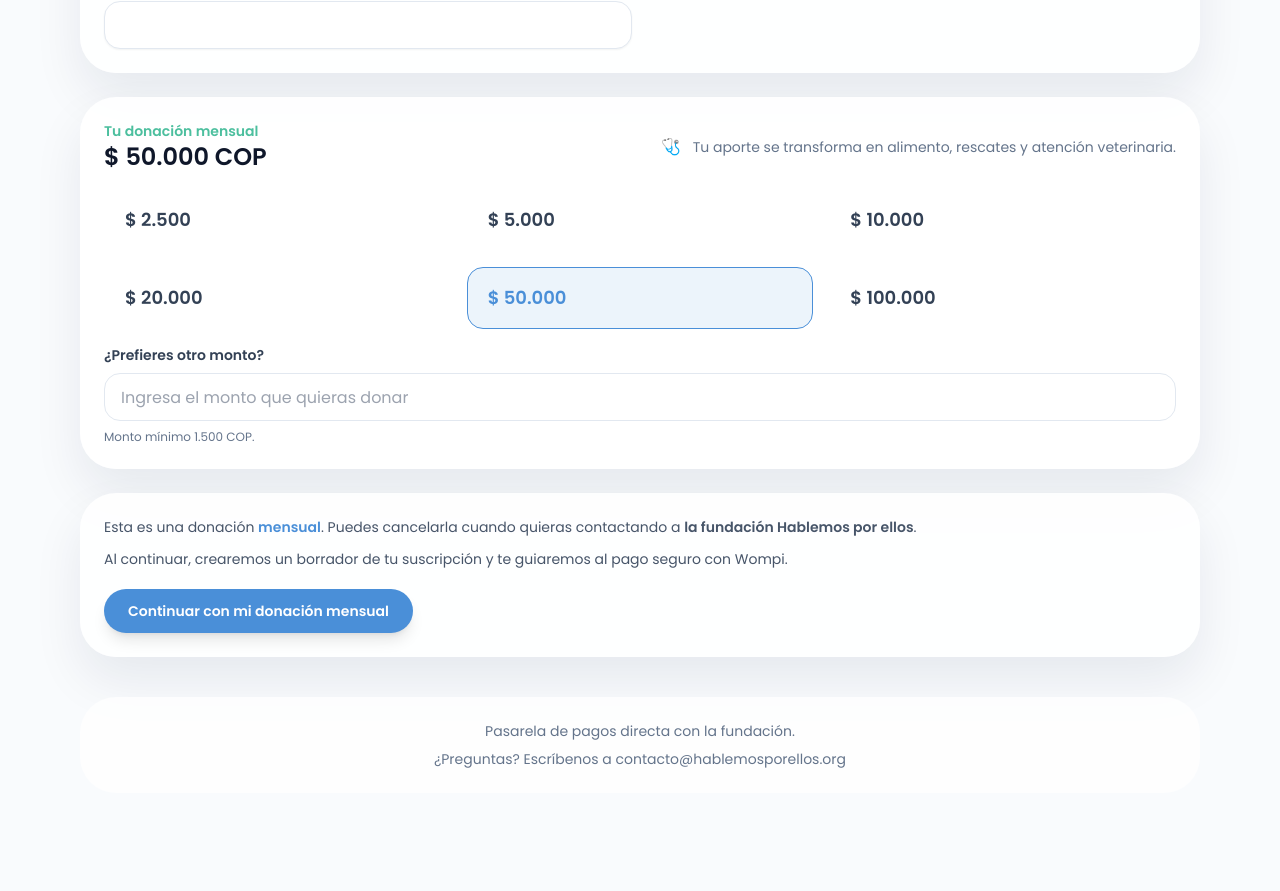
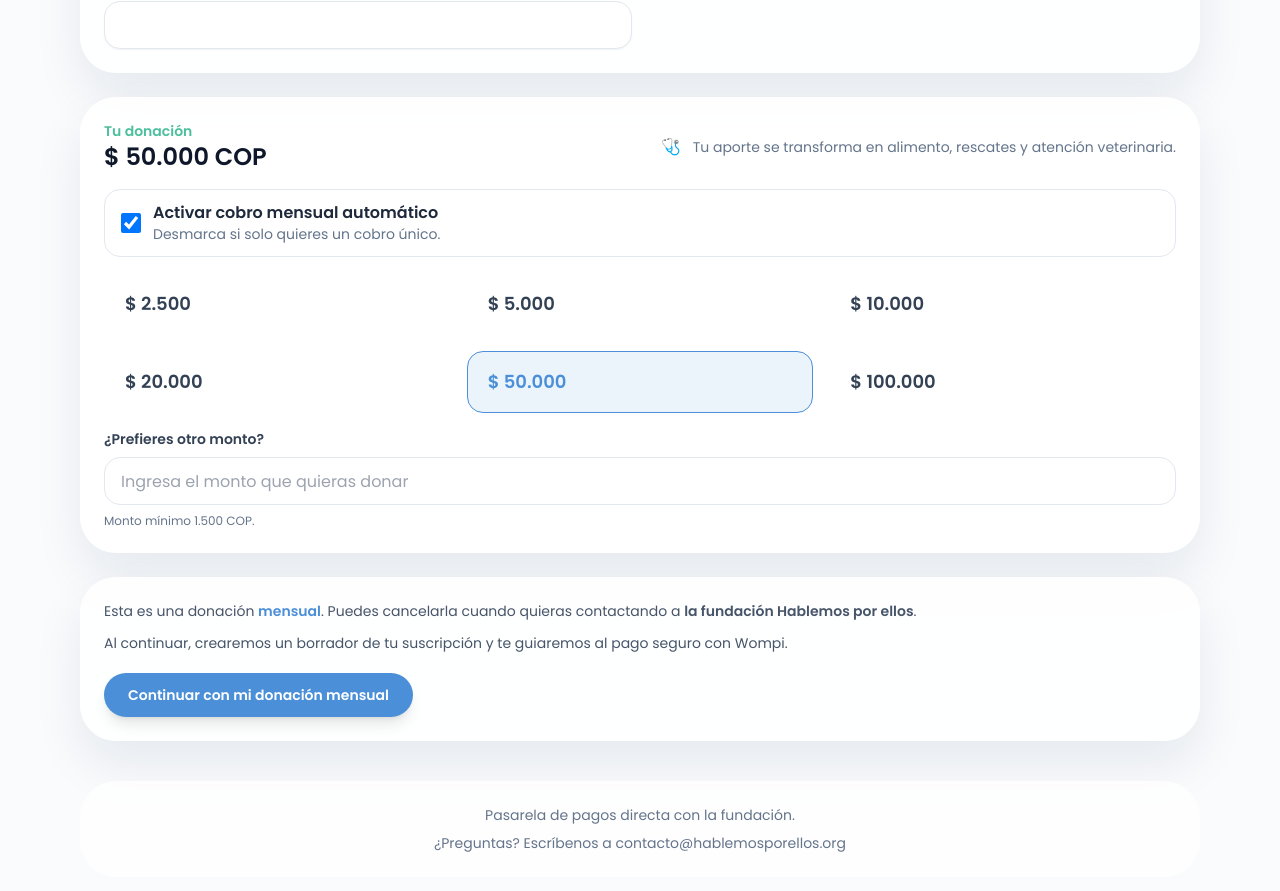
Before and after one commit to Hablemos-Por-Ellos/Hablemos_por_ellos_cobros, a Next.js app: page /donar in a window 1280 px wide. Shown: the part 939-1830 px from the top of the page. Before the commit the page ends 1780 px from the top, so only its background shows below. Built offline with nearby package versions, Linux system fonts and the light colour scheme.

Commit message:
Add recurring donation feature: update donation flow, enhance confirmation step, and modify donor form

```diff
--- a/src/app/api/donations/route.ts
+++ b/src/app/api/donations/route.ts
@@ -11,6 +11,7 @@ export async function POST(request: Request) {
   }
 
   const { stage, donor, amount, paymentMethod, wompi } = parsed.data;
+  const isRecurring = donor.isRecurring ?? true;
   const supabase = getServiceSupabaseClient();
 
   if (!supabase) {
@@ -45,7 +46,7 @@ export async function POST(request: Request) {
   }
 
   if (stage === "draft") {
-    return NextResponse.json({ status: "draft_saved", donorId: donorRecord.id });
+    return NextResponse.json({ status: "draft_saved", donorId: donorRecord.id, isRecurring });
   }
 
   const reference =
@@ -59,7 +60,7 @@ export async function POST(request: Request) {
       donor_id: donorRecord.id,
       amount,
       currency: "COP",
-      frequency: "monthly",
+      frequency: isRecurring ? "monthly" : "one_time",
       status: "active",
       payment_method_type: paymentMethod,
       wompi_payment_source_id: wompi?.token ?? null,
--- a/src/components/donate/confirmation-step.tsx
+++ b/src/components/donate/confirmation-step.tsx
@@ -7,12 +7,13 @@ import { formatCurrencyCOP } from "@/lib/utils";
 interface ConfirmationStepProps {
   donor: DonorFormValues;
   amount: number;
+  isRecurring: boolean;
   status: "confirmed" | "pending";
   paymentSummary: string;
   onGoHome: () => void;
 }
 
-export function ConfirmationStep({ donor, amount, status, paymentSummary, onGoHome }: ConfirmationStepProps) {
+export function ConfirmationStep({ donor, amount, isRecurring, status, paymentSummary, onGoHome }: ConfirmationStepProps) {
   return (
     <section className="grid gap-6 rounded-4xl bg-white/95 p-8 text-center shadow-card">
       <div className="mx-auto flex h-20 w-20 items-center justify-center rounded-full bg-foundation-green/10 text-4xl">
@@ -25,7 +26,9 @@ export function ConfirmationStep({ donor, amount, status, paymentSummary, onGoHo
         </h2>
         <p className="mt-2 text-lg text-slate-600">
           {status === "confirmed"
-            ? `Tu donación mensual de ${formatCurrencyCOP(amount)} quedó activa. Cada mes recibirás un comprobante en ${donor.email}.`
+            ? isRecurring
+              ? `Tu donación mensual de ${formatCurrencyCOP(amount)} quedó activa. Cada mes recibirás un comprobante en ${donor.email}.`
+              : `Tu donación única de ${formatCurrencyCOP(amount)} quedó registrada. Te enviaremos el comprobante a ${donor.email}.`
             : `Recibirás un correo en ${donor.email} con la confirmación del banco en los próximos minutos.`}
         </p>
       </div>
@@ -37,7 +40,7 @@ export function ConfirmationStep({ donor, amount, status, paymentSummary, onGoHo
           <p className="text-sm text-slate-600">{donor.email} · {donor.phone}</p>
         </div>
         <div className="grid gap-1">
-          <p className="text-sm font-semibold text-slate-500">Monto mensual</p>
+          <p className="text-sm font-semibold text-slate-500">{isRecurring ? "Monto mensual" : "Monto"}</p>
           <p className="text-2xl font-semibold text-foundation-blue">{formatCurrencyCOP(amount)}</p>
         </div>
         <div className="grid gap-1">
--- a/src/components/donate/donation-wizard.tsx
+++ b/src/components/donate/donation-wizard.tsx
@@ -19,6 +19,7 @@ const INITIAL_DONOR: DonorFormValues = {
   documentNumber: "",
   city: "",
   wantsUpdates: false,
+  isRecurring: true,
   amount: 50000,
 };
 
@@ -116,6 +117,7 @@ export function DonationWizard() {
         <PaymentStep
           donor={donor}
           amount={donor.amount}
+          isRecurring={donor.isRecurring}
           paymentMethod={paymentMethod}
           onMethodChange={setPaymentMethod}
           onBack={() => setStep(1)}
@@ -128,6 +130,7 @@ export function DonationWizard() {
         <ConfirmationStep
           donor={donor}
           amount={donor.amount}
+          isRecurring={donor.isRecurring}
           status={confirmationStatus}
           paymentSummary={paymentSummary}
           onGoHome={resetFlow}
--- a/src/components/donate/donor-form-step.tsx
+++ b/src/components/donate/donor-form-step.tsx
@@ -147,12 +147,28 @@ export function DonorFormStep({ values, onChange, onSubmit, loading }: DonorForm
       <div className="grid gap-4 rounded-4xl bg-white/95 p-6 shadow-card">
         <div className="flex flex-wrap items-center gap-4">
           <div>
-            <p className="text-sm font-semibold text-foundation-green">Tu donación mensual</p>
+            <p className="text-sm font-semibold text-foundation-green">Tu donación</p>
             <h2 className="text-2xl font-semibold text-slate-900">{formatCurrencyCOP(values.amount)} COP</h2>
           </div>
           <div className="ml-auto flex items-center gap-3 text-sm text-slate-500">
             <span className="text-base">🩺</span>
             Tu aporte se transforma en alimento, rescates y atención veterinaria.
+          </div>
+        </div>
+        <div className="flex items-center gap-3 rounded-2xl border border-slate-200 bg-white px-4 py-3">
+          <input
+            id="isRecurring"
+            name="isRecurring"
+            type="checkbox"
+            className="h-5 w-5 rounded border-slate-300 text-foundation-blue focus:ring-foundation-blue"
+            checked={values.isRecurring}
+            onChange={(event) => handleFieldChange("isRecurring", event.target.checked)}
+          />
+          <div className="leading-snug">
+            <label htmlFor="isRecurring" className="font-semibold text-slate-800">
+              Activar cobro mensual automático
+            </label>
+            <p className="text-sm text-slate-500">Desmarca si solo quieres un cobro único.</p>
           </div>
         </div>
         <div className="grid gap-4 md:grid-cols-3">
@@ -196,7 +212,7 @@ export function DonorFormStep({ values, onChange, onSubmit, loading }: DonorForm
           Al continuar, crearemos un borrador de tu suscripción y te guiaremos al pago seguro con Wompi.
         </p>
         <Button type="submit" loading={loading} className="mt-2 self-start">
-          Continuar con mi donación mensual
+          {values.isRecurring ? "Continuar con mi donación mensual" : "Continuar con mi donación única"}
         </Button>
       </div>
     </form>
--- a/src/components/donate/payment-step.tsx
+++ b/src/components/donate/payment-step.tsx
@@ -25,6 +25,7 @@ const methodOptions = [
 interface PaymentStepProps {
   donor: DonorFormValues;
   amount: number;
+  isRecurring: boolean;
   paymentMethod: "card" | "nequi";
   onMethodChange: (method: "card" | "nequi") => void;
   onBack: () => void;
@@ -88,6 +89,7 @@ function generateReference(): string {
 export function PaymentStep({
   donor,
   amount,
+  isRecurring,
   paymentMethod,
   onMethodChange,
   onBack,
@@ -308,7 +310,7 @@ export function PaymentStep({
             <p className="text-sm text-slate-500">{donor.email} · {donor.phone}</p>
           </div>
           <div className="ml-auto text-right">
-            <p className="text-sm text-slate-500">Donación mensual</p>
+            <p className="text-sm text-slate-500">{isRecurring ? "Donación mensual" : "Donación única"}</p>
             <p className="text-2xl font-semibold text-foundation-blue">{formatCurrencyCOP(amount)}</p>
           </div>
         </div>
--- a/src/lib/schemas.ts
+++ b/src/lib/schemas.ts
@@ -12,6 +12,7 @@ export const donorFormSchema = z.object({
   documentNumber: z.string().min(5, "Documento demasiado corto"),
   city: z.string().min(2, "Ciudad inválida"),
   wantsUpdates: z.boolean().default(false),
+  isRecurring: z.boolean().default(true),
   amount: z
     .number({ invalid_type_error: "Selecciona un monto" })
     .min(1500, "El monto mínimo es 1.500 COP"),
@@ -32,6 +33,7 @@ export const subscriptionPayloadSchema = z.object({
   donor: donorFormSchema.omit({ amount: true }),
   amount: z.number().positive("El monto debe ser mayor a 0"),
   paymentMethod: z.enum(["card", "nequi"]).optional(),
+  isRecurring: z.boolean().optional(),
   wompi: z
     .object({
       token: z.string().optional(),
```
